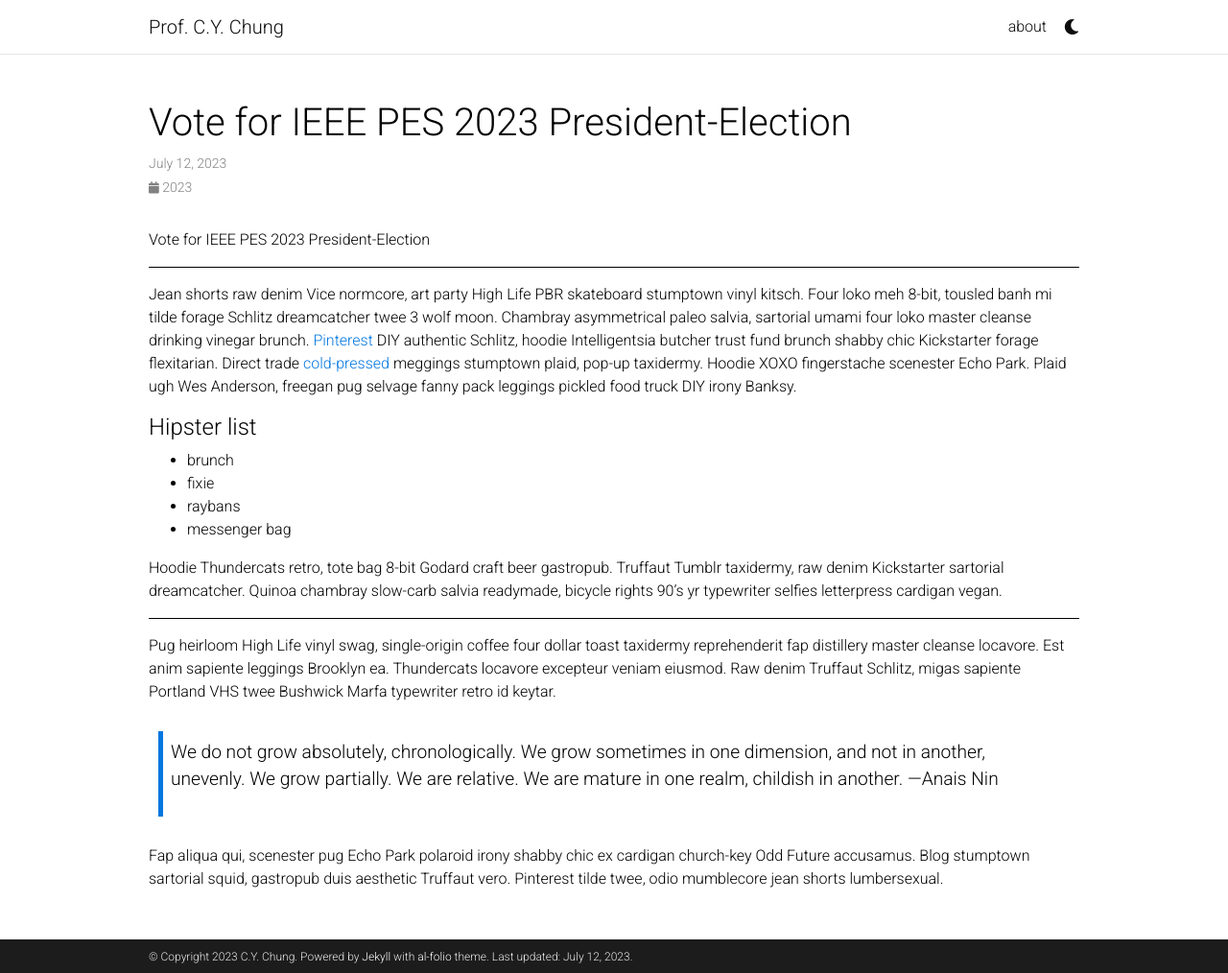
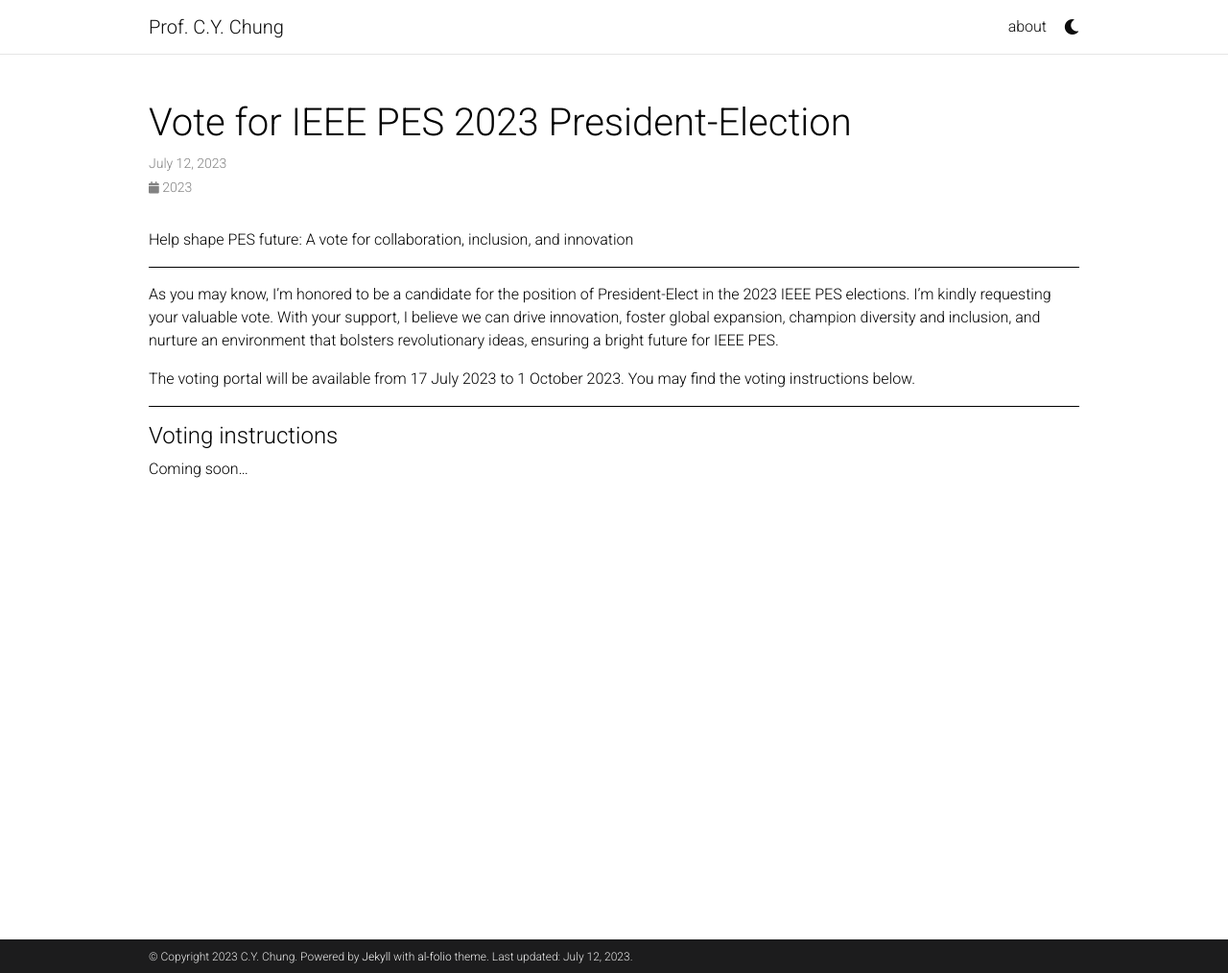
Before and after one commit to c-y-chung/c-y-chung.github.io, a Jekyll site: the page built from _news/announcement3_1.md, in a window 1280 px wide and 1014 px high. Shown: the whole window at 96% size. Built offline with Jekyll 4.4.1, drawn with Linux system fonts in a browser that asks for light colours; nearby versions of some CDN libraries; comment, search, counter and statistics services are not loaded; a style sheet for code colours, icons or effects is not loaded.

Commit message:
Update announcement3_1.md

```diff
--- a/_news/announcement3_1.md
+++ b/_news/announcement3_1.md
@@ -6,27 +6,16 @@
 related_posts: false
 ---
 
-Vote for IEEE PES 2023 President-Election
+Help shape PES future: A vote for collaboration, inclusion, and innovation
 
 ***
 
-Jean shorts raw denim Vice normcore, art party High Life PBR skateboard stumptown vinyl kitsch. Four loko meh 8-bit, tousled banh mi tilde forage Schlitz dreamcatcher twee 3 wolf moon. Chambray asymmetrical paleo salvia, sartorial umami four loko master cleanse drinking vinegar brunch. <a href="https://www.pinterest.com">Pinterest</a> DIY authentic Schlitz, hoodie Intelligentsia butcher trust fund brunch shabby chic Kickstarter forage flexitarian. Direct trade <a href="https://en.wikipedia.org/wiki/Cold-pressed_juice">cold-pressed</a> meggings stumptown plaid, pop-up taxidermy. Hoodie XOXO fingerstache scenester Echo Park. Plaid ugh Wes Anderson, freegan pug selvage fanny pack leggings pickled food truck DIY irony Banksy.
+As you may know, I’m honored to be a candidate for the position of President-Elect in the 2023 IEEE PES elections. I’m kindly requesting your valuable vote. With your support, I believe we can drive innovation, foster global expansion, champion diversity and inclusion, and nurture an environment that bolsters revolutionary ideas, ensuring a bright future for IEEE PES.
 
-#### Hipster list
-<ul>
-    <li>brunch</li>
-    <li>fixie</li>
-    <li>raybans</li>
-    <li>messenger bag</li>
-</ul>
-
-Hoodie Thundercats retro, tote bag 8-bit Godard craft beer gastropub. Truffaut Tumblr taxidermy, raw denim Kickstarter sartorial dreamcatcher. Quinoa chambray slow-carb salvia readymade, bicycle rights 90's yr typewriter selfies letterpress cardigan vegan.
+The voting portal will be available from 17 July 2023 to 1 October 2023. You may find the voting instructions below.
 
 ***
 
-Pug heirloom High Life vinyl swag, single-origin coffee four dollar toast taxidermy reprehenderit fap distillery master cleanse locavore. Est anim sapiente leggings Brooklyn ea. Thundercats locavore excepteur veniam eiusmod. Raw denim Truffaut Schlitz, migas sapiente Portland VHS twee Bushwick Marfa typewriter retro id keytar.
+#### Voting instructions
 
-> We do not grow absolutely, chronologically. We grow sometimes in one dimension, and not in another, unevenly. We grow partially. We are relative. We are mature in one realm, childish in another.
-> —Anais Nin
-
-Fap aliqua qui, scenester pug Echo Park polaroid irony shabby chic ex cardigan church-key Odd Future accusamus. Blog stumptown sartorial squid, gastropub duis aesthetic Truffaut vero. Pinterest tilde twee, odio mumblecore jean shorts lumbersexual.
+Coming soon...
```
